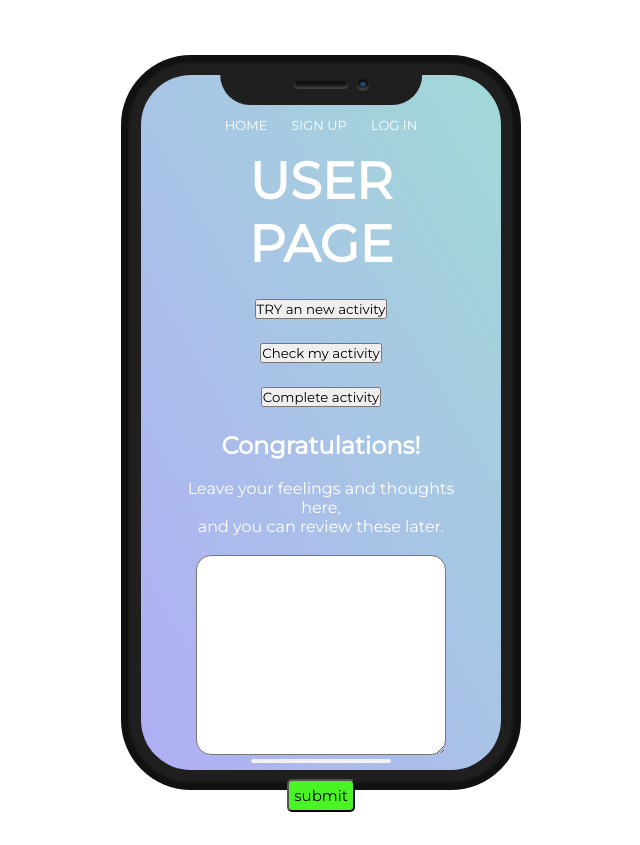
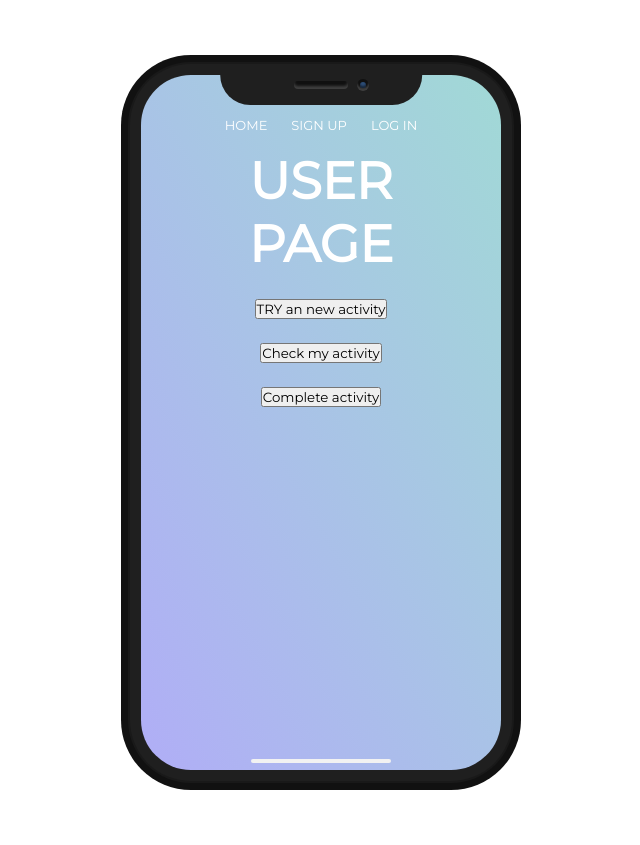
Before and after one commit to MrDrops/project2-support-buddy-front, a React (Create React App) app in the folder mental-health-app/: page /userMain in a window 1280 px wide. Shown: the whole page, without its empty margins (319-959 px from the left). Built offline with nearby package versions, Linux system fonts and the light colour scheme; a web font is replaced by a local one.

Commit message:
monir fix survey link

```diff
--- a/mental-health-app/src/App.js
+++ b/mental-health-app/src/App.js
@@ -47,19 +47,15 @@ class App extends React.Component {
 
               <Route exact path="/" element={<LandingPage/>}>
               </Route>
-
-              <Route path="/home" element={<Home/>}>
+              <Route path="/home/*" element={<Home/>}>
               </Route>
-
               <Route path="/form" element={<Form/>}>
               </Route>
-
-              <Route path="/survey" element={<Survey/>}>
+              <Route path="/survey" element={<SurveyForm/>}>
               </Route>
-
               <Route path="/login" element={<LogForm/>}>
               </Route>
-              <Route path="/userMain" element={<UserMain/>}>
+              <Route path="/userMain/*" element={<UserMain/>}>
               </Route>
               <Route path="/cardContainer/*" element={<CardContainer/>}>
               </Route>
--- a/mental-health-app/src/components/UserMain.js
+++ b/mental-health-app/src/components/UserMain.js
@@ -15,13 +15,10 @@ const UserMain = () => {
 
     return (
        <div className="wrapper">
-
             <h1>User Page</h1>
             <PopUpMessage />
             <CheckStatusMessage />
             <CompleteMessage />
-            <Journal />
-
         </div>
 
     );
```
